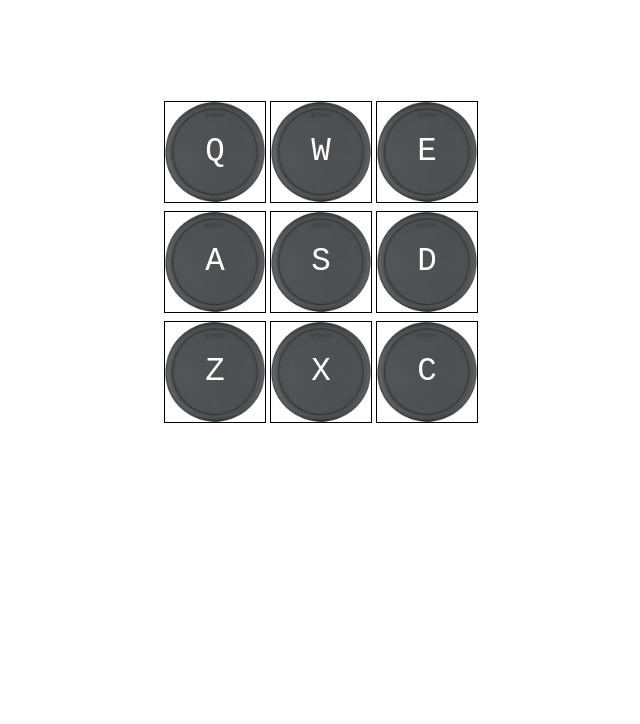
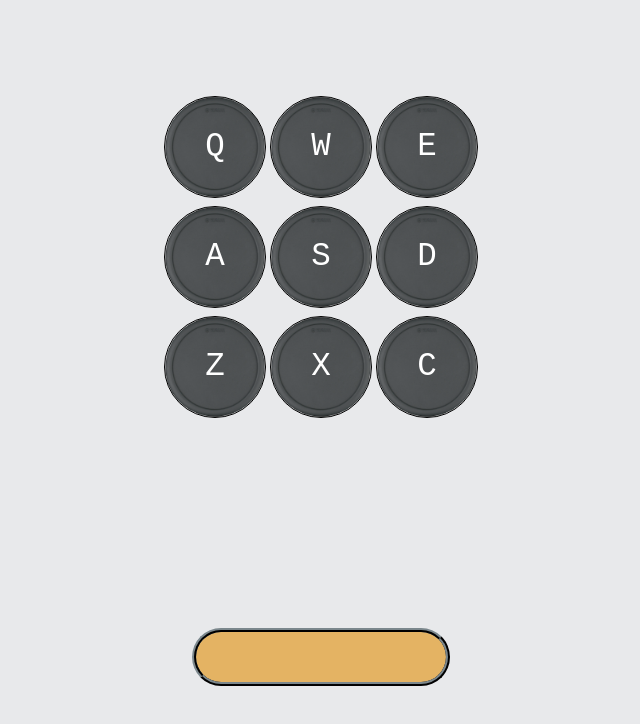
Before and after one commit to sfallmann/drum-machine, a React (Create React App) app: page / in a window 1280 px wide. Shown: the top 724 px of the page, without its empty margins (319-959 px from the left). Built offline with nearby package versions, Linux system fonts and the light colour scheme.

Commit message:
Improve animation for drum hit and display text

```diff
--- a/package.json
+++ b/package.json
@@ -12,5 +12,6 @@
     "build": "react-scripts build",
     "test": "react-scripts test --env=jsdom",
     "eject": "react-scripts eject"
-  }
+  },
+  "devDependencies": {}
 }
--- a/src/App.css
+++ b/src/App.css
@@ -1,3 +1,6 @@
+body {
+  background-color: #E8E9EB;
+}
 #drum-machine {
   display: flex;
   flex-direction: column;
@@ -29,13 +32,14 @@
   width: 100px;
   margin: 2px;
   cursor: pointer;
+  border-radius: 50%;
+  -webkit-tap-highlight-color: rgba(0,0,0,0);
 }
 
 .drum-pad > p {
   z-index: 100;
   color: white;
   font-size: 2.5em;
-  transition: ease-in .2ms background-color;
   border-radius: 50%;
   width: 90px;
   line-height: 90px;
@@ -47,12 +51,45 @@
 }
 
 .drum-pad > p.hit {
-  opacity: .75;
   color: black;
-  background-color: yellow;
+  background-color: #E4B363;
 }
 
 #display {
-  height: 50px;
+  color: #E4B363;
   user-select: none;
+  background-color: #E4B363;
+  border: 4px ridge #313638;
+  border-radius: 30px;
+  text-align: center;
+  width: 250px;
+  line-height: 50px;
+  min-height: 50px;
+  font-size: 1.75em;
 }
+
+/* Animations */
+
+@keyframes hitPad {
+  0% {
+    background-color: none;
+  }
+  100% {
+    background-color: #E4B363;
+  }
+}
+
+@keyframes fadeDisplay {
+  0% {
+    color: #E4B363;
+  }
+  20% {
+    color: black;
+  }
+  80% {
+    color: black;
+  }
+  100% {
+    color: #E4B363;
+  }
+}
--- a/src/App.js
+++ b/src/App.js
@@ -59,17 +59,38 @@ class App extends Component {
     document.removeEventListener('keydown', this.handleOnKeyDown);
   }
 
+  clearAnimation(el) {
+    Object.assign(el.style, {
+      animationDuration: '',
+      animationName: ''
+    });
+    el.removeEventListener("animationend", this.clearAnimation.bind(this, el));
+  }
+
+  setAnimation(el, animationName, animationDuration) {
+    Object.assign(el.style, {
+      animationDuration,
+      animationName
+    });
+  }
+
   displayPadHit(key) {
 
     let displayText = document.querySelector(`[id^="${key}"]`).id
     this.setState(() => ({displayText}));
 
     let p = document.getElementById(`${key}-text`);
-    p.classList.add('hit');
+    let display = document.getElementById('display');
 
-    setTimeout(() => {
-      p.classList.remove('hit');
-    }, 250)
+    this.clearAnimation(p);
+    this.clearAnimation(display);
+
+    this.setAnimation(p, 'hitPad', '.1s');
+    this.setAnimation(display, 'fadeDisplay', '.5s');
+
+    p.addEventListener("animationend", this.clearAnimation.bind(this, p));
+    display.addEventListener("animationend", this.clearAnimation.bind(this, display));
+
   }
 
   playPadAudio(key) {
```
Also changed, not shown: 1 other file (tests, documents, lock files or other folders).
